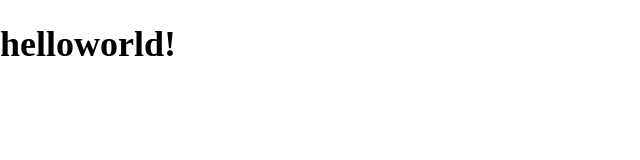
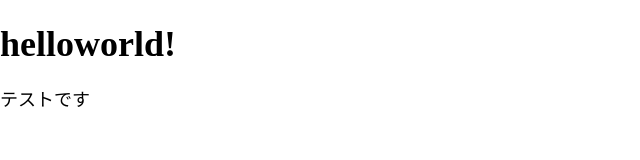
Before and after one commit to TomokiKimura/electrical_reduction_cloud, a plain HTML site: page index.html in a window 1280 px wide. Shown: the full height of the page, 0-640 px from the left. Drawn offline with nearby package versions, Linux system fonts and the light colour scheme; files that its build step writes are made by us from their sources.

Commit message:
[fix]テキスト追加

```diff
--- a/index.html
+++ b/index.html
@@ -11,6 +11,7 @@
 </head>
 <body>
   <h1>helloworld!</h1>
+  <p>テストです</p>
 
 
 
```
